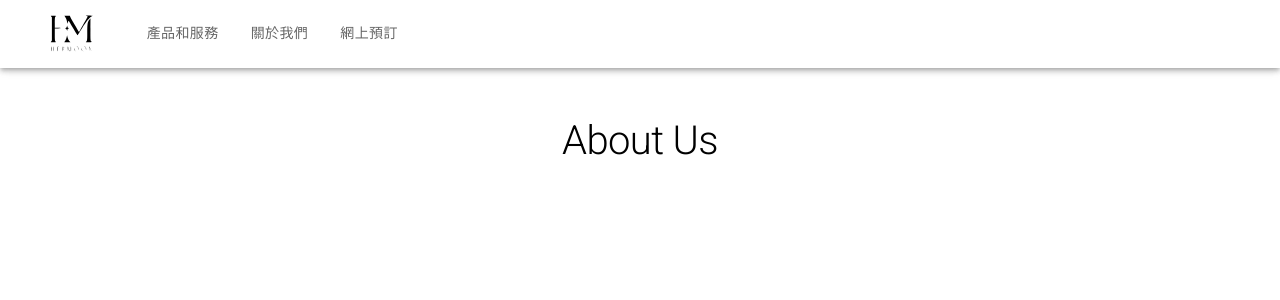
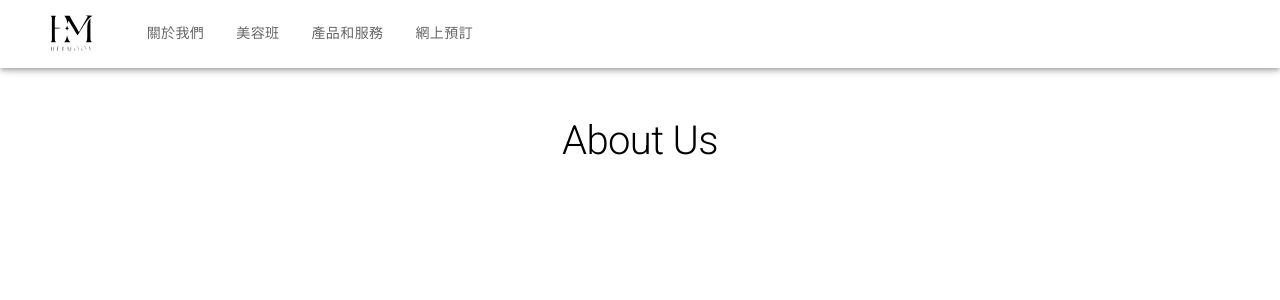
Before and after one commit to Arsalon-amini/HermoonSpa_FrontEnd, a React (Vite) app: page /about in a window 1280 px wide. Shown: the top 300 px of the page. Built offline with nearby package versions, Linux system fonts and the light colour scheme.

Commit message:
Added classesPage component + updated routes + updated Nav header to include

```diff
--- a/src/components/HeroSection.tsx
+++ b/src/components/HeroSection.tsx
@@ -4,9 +4,13 @@ import { Container, Typography } from "@mui/material";
 const HeroSection = () => {
   return (
     <HeroSectionWrapper>
-      <div className="backgroundOverlay"></div>
+      <div className="backgroundOverlay"/>
         <Container className="heroContent">
-        <Typography variant="h1" className="heroTitle">
+          <Typography
+            variant="h1"
+            className="heroTitle"
+            sx={{ fontFamily: "Labrada" }}
+          >
             禾沐
           </Typography>
           <Typography variant="h2" className="heroText">
@@ -24,6 +28,7 @@ const HeroSectionWrapper = styled("div")(({ theme }) => ({
   justifyContent: "center",
   color: theme.palette.primary.main,
 
+
   "& .backgroundOverlay": {
     position: "absolute",
     top: 0,
@@ -33,7 +38,7 @@ const HeroSectionWrapper = styled("div")(({ theme }) => ({
     background: `url('https://hermoonspa.s3.ap-southeast-2.amazonaws.com/hero.jpeg')`,
     backgroundSize: "cover",
     backgroundPosition: "center",
-    opacity: 0.75, // Set the opacity here
+    opacity: 0.95, // Set the opacity here
     height: 500,
   },
 
--- a/src/components/NavElements/Header.tsx
+++ b/src/components/NavElements/Header.tsx
@@ -49,11 +49,11 @@ const Header: React.FC<HeaderProps> = () => {
           }}
         >
           <Link
-            to="/products"
+            to="/about"
             style={{ textDecoration: "none", color: "inherit" }}
           >
             <Tab
-              label="產品和服務"
+              label="我們的隊伍"
               sx={{
                 color: theme.palette.common.black,
                 minWidth: "unset",
@@ -62,11 +62,24 @@ const Header: React.FC<HeaderProps> = () => {
             />
           </Link>
           <Link
-            to="/about"
+            to="/classes"
             style={{ textDecoration: "none", color: "inherit" }}
           >
             <Tab
-              label="關於我們"
+              label="美容班"
+              sx={{
+                color: theme.palette.common.black,
+                minWidth: "unset",
+                width: "100%", // Full width for vertical tabs
+              }}
+            />
+          </Link>
+          <Link
+            to="/products"
+            style={{ textDecoration: "none", color: "inherit" }}
+          >
+            <Tab
+              label="產品和服務"
               sx={{
                 color: theme.palette.common.black,
                 minWidth: "unset",
@@ -107,11 +120,11 @@ const Header: React.FC<HeaderProps> = () => {
           <Box sx={{ display: { xs: "none", md: "flex" } }}>
             <Tabs>
               <Link
-                to="/products"
+                to="/about"
                 style={{ textDecoration: "none", color: "inherit" }}
               >
                 <Tab
-                  label="產品和服務"
+                  label="關於我們"
                   sx={{
                     color: theme.palette.common.black,
                     minWidth: "unset",
@@ -120,11 +133,24 @@ const Header: React.FC<HeaderProps> = () => {
                 />
               </Link>
               <Link
-                to="/about"
+                to="/classes"
                 style={{ textDecoration: "none", color: "inherit" }}
               >
                 <Tab
-                  label="關於我們"
+                  label="美容班"
+                  sx={{
+                    color: theme.palette.common.black,
+                    minWidth: "unset",
+                    width: "100%", // Full width for vertical tabs
+                  }}
+                />
+              </Link>
+              <Link
+                to="/products"
+                style={{ textDecoration: "none", color: "inherit" }}
+              >
+                <Tab
+                  label="產品和服務"
                   sx={{
                     color: theme.palette.common.black,
                     minWidth: "unset",
--- /dev/null
+++ b/src/pages/ClassesPage.tsx
@@ -0,0 +1,30 @@
+import { Box, Typography } from "@mui/material";
+import React from "react";
+import Header from "../components/NavElements/Header";
+
+type ClassesPageProps = {
+  children?: React.ReactNode;
+};
+
+const ClassesPage: React.FC<ClassesPageProps> = () => {
+  return (
+    <>
+      <>
+        <Header />
+        <Box
+          sx={{
+            display: "flex",
+            flexDirection: "column",
+            alignItems: "center",
+          }}
+        >
+          <Typography variant="h1" sx={{ padding: "110px" }}>
+            Classes
+          </Typography>
+        </Box>
+      </>
+    </>
+  );
+};
+
+export default ClassesPage;
```
Also changed, not shown: src/routes.tsx (+5 -3 lines). Lines whose indentation alone changed are shown as unchanged.
